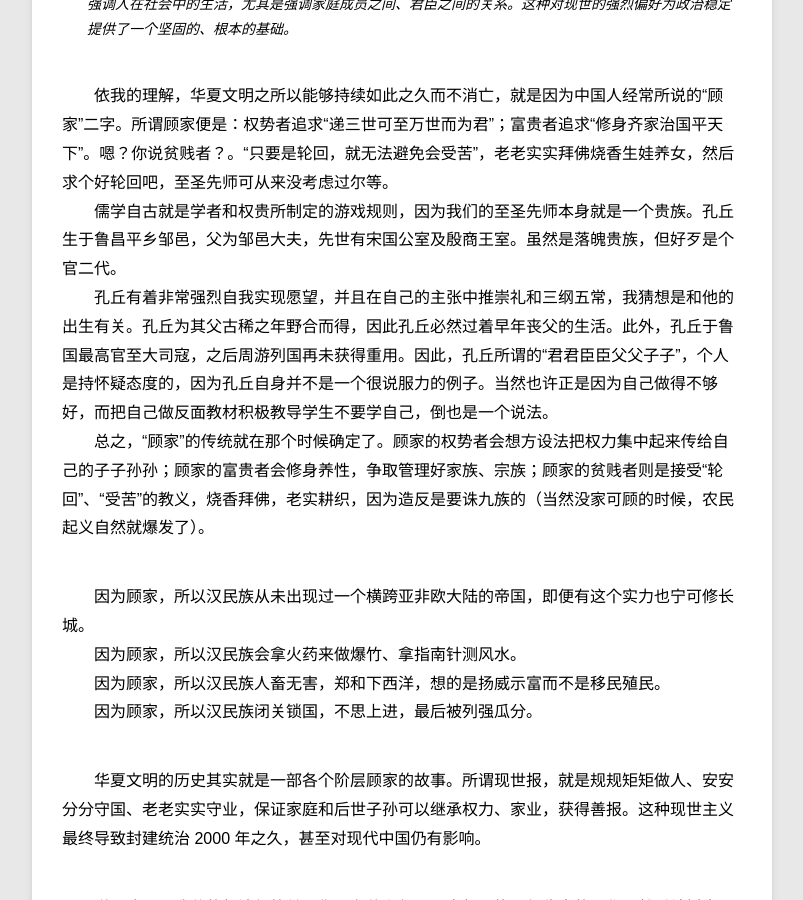
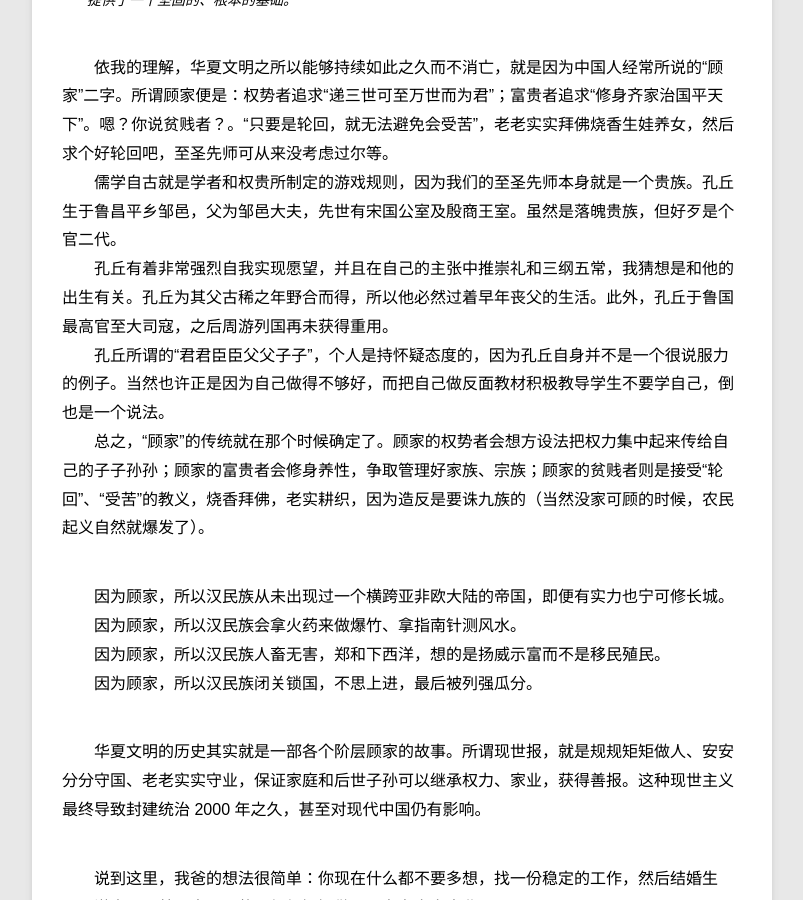
Before and after one commit to Shy07/shy07.github.com, a Jekyll site: the page built from _posts/article/2014-06-02-family-and-reality.md, in a window 1280 px wide and 900 px high, scrolled down 1425 px. Shown: the whole window, without its empty margins (78-881 px from the left). Built offline with Jekyll 4.4.1, drawn with Linux system fonts in a browser that asks for light colours; Markdown is read by kramdown in place of the engine named in the settings.

Commit message:
update paper

```diff
--- a/_posts/article/2014-06-02-family-and-reality.md
+++ b/_posts/article/2014-06-02-family-and-reality.md
@@ -18,10 +18,11 @@
 
 　　依我的理解，华夏文明之所以能够持续如此之久而不消亡，就是因为中国人经常所说的“顾家”二字。所谓顾家便是：权势者追求“递三世可至万世而为君”；富贵者追求“修身齐家治国平天下”。嗯？你说贫贱者？。“只要是轮回，就无法避免会受苦”，老老实实拜佛烧香生娃养女，然后求个好轮回吧，至圣先师可从来没考虑过尔等。
 　　儒学自古就是学者和权贵所制定的游戏规则，因为我们的至圣先师本身就是一个贵族。孔丘生于鲁昌平乡邹邑，父为邹邑大夫，先世有宋国公室及殷商王室。虽然是落魄贵族，但好歹是个官二代。
-　　孔丘有着非常强烈自我实现愿望，并且在自己的主张中推崇礼和三纲五常，我猜想是和他的出生有关。孔丘为其父古稀之年野合而得，因此孔丘必然过着早年丧父的生活。此外，孔丘于鲁国最高官至大司寇，之后周游列国再未获得重用。因此，孔丘所谓的“君君臣臣父父子子”，个人是持怀疑态度的，因为孔丘自身并不是一个很说服力的例子。当然也许正是因为自己做得不够好，而把自己做反面教材积极教导学生不要学自己，倒也是一个说法。
+　　孔丘有着非常强烈自我实现愿望，并且在自己的主张中推崇礼和三纲五常，我猜想是和他的出生有关。孔丘为其父古稀之年野合而得，所以他必然过着早年丧父的生活。此外，孔丘于鲁国最高官至大司寇，之后周游列国再未获得重用。
+　　孔丘所谓的“君君臣臣父父子子”，个人是持怀疑态度的，因为孔丘自身并不是一个很说服力的例子。当然也许正是因为自己做得不够好，而把自己做反面教材积极教导学生不要学自己，倒也是一个说法。
 　　总之，“顾家”的传统就在那个时候确定了。顾家的权势者会想方设法把权力集中起来传给自己的子子孙孙；顾家的富贵者会修身养性，争取管理好家族、宗族；顾家的贫贱者则是接受“轮回”、“受苦”的教义，烧香拜佛，老实耕织，因为造反是要诛九族的（当然没家可顾的时候，农民起义自然就爆发了）。
 
-　　因为顾家，所以汉民族从未出现过一个横跨亚非欧大陆的帝国，即便有这个实力也宁可修长城。
+　　因为顾家，所以汉民族从未出现过一个横跨亚非欧大陆的帝国，即便有实力也宁可修长城。
 　　因为顾家，所以汉民族会拿火药来做爆竹、拿指南针测风水。
 　　因为顾家，所以汉民族人畜无害，郑和下西洋，想的是扬威示富而不是移民殖民。
 　　因为顾家，所以汉民族闭关锁国，不思上进，最后被列强瓜分。
```
